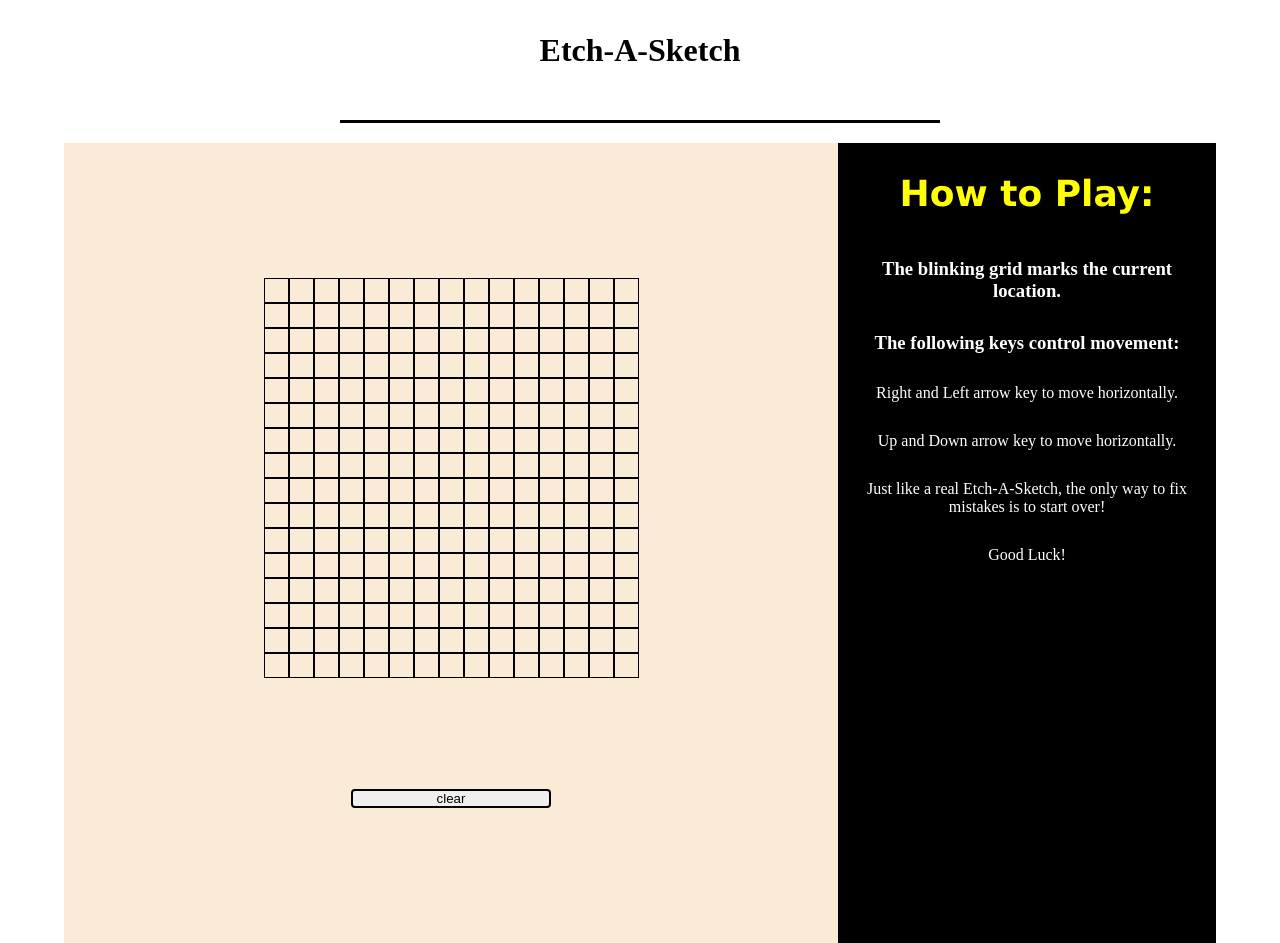
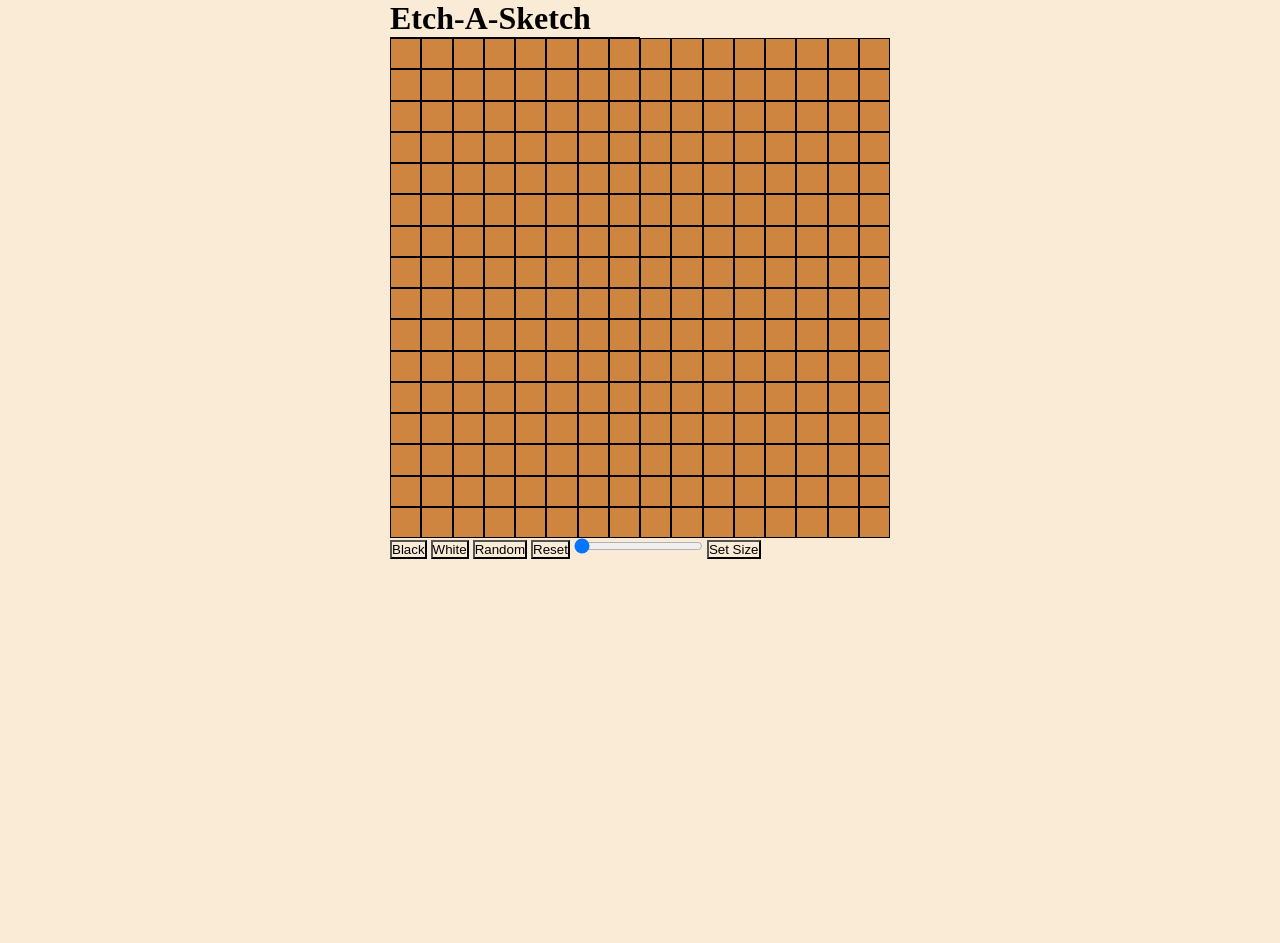
Before and after one commit to matthew-peterson-39/etch-a-sketch, a plain HTML site: page index.html in a window 1280 px wide. After the commit the page ends 800 px from the top, so only its background shows below. Drawn offline with Linux system fonts and the light colour scheme.

Commit message:
Good working grid builder and size changer

```diff
--- a/index.html
+++ b/index.html
@@ -1,39 +1,36 @@
 <!DOCTYPE html>
 <html lang="en">
   <head>
-    <meta charset="UTF-8">
-    <meta http-equiv="X-UA-Compatible" content="IE=edge">
-    <meta name="viewport" content="width=device-width, initial-scale=1.0">
-    <link rel="stylesheet" href="styles.css">
-    <script src="main.js" defer></script>
-    <title>Document</title>
+    <meta charset="UTF-8" />
+    <meta http-equiv="X-UA-Compatible" content="IE=edge" />
+    <meta name="viewport" content="width=device-width, initial-scale=1.0" />
+    <link rel="stylesheet" href="styles.css" />
+    <title>Etch-A-Sketch</title>
   </head>
+
   <body>
-
-    <div class="header">
+    <div class="flex-container">
+      <div class="title"></div>
       <h1>Etch-A-Sketch</h1>
       <div id="line-break"></div>
-    </div>
-
-   <div class="main-content">
-    <div id="draw">
-
-        <div id="grid"></div>
-
-        <button id="clear">clear</button>
-
-    </div>
-
-    <div id="directions">
-        <h1>How to Play:</h1>
-        <h3>The blinking grid marks the current location.</h3>
-        <h3>The following keys control movement: </h3>
-            <p>Right and Left arrow key to move horizontally.</p>
-            <p>Up and Down arrow key to move horizontally.</p>
-            <p>Just like a real Etch-A-Sketch, the only way to fix mistakes is to start over!</p>
-            <p>Good Luck!</p>
+      <div id="content">
+        <div id="grid-container"></div>
+        <div id="buttons">
+          <button>Black</button>
+          <button>White</button>
+          <button>Random</button>
+          <button>Reset</button>
+          <input
+            type="range"
+            min="16"
+            max="100"
+            value="16"
+            onchange="change_size(this.value)"
+          />
+          <button>Set Size</button>
         </div>
       </div>
-
+    </div>
   </body>
+  <script src="main.js"></script>
 </html>
--- a/main.js
+++ b/main.js
@@ -1,86 +1,20 @@
-const grid_div = document.querySelector('#grid');
-const clear_btn = document.querySelector('#clear');
-var position;
-const size = 16;
-var rows = 16;
-var col = 16;
-top_row = [];
-bottom_row = [];
+function draw_grid(size) {
+    let grid_container = document.querySelector('#grid-container');
+    let cells = document.querySelectorAll('#grid-cell');
+    cells.forEach((div) => div.remove());
+    grid_container.style.gridTemplateColumns = `repeat(${size}, 1fr)`;
+    grid_container.style.gridTemplateRows = `repeat(${size}, 1fr)`;
 
-for(let i = 1; i <= rows; i++) {
-    top_row[i-1] = i;
-}
-for(let i = 0; i < rows; i++) {
-    bottom_row[i] = top_row[i] + 240;
-}
-
-//Events
-
-//Sets the initial starting position on the grid when clicked.
-grid_div.addEventListener('click', (grid_clicked) => {
-    position = grid_clicked.target;
-    console.log(position.id);
-    //Call start function passing in the starting location
-    position.style.backgroundColor = 'black';
-    //disable further clicking
-    grid_div.style.pointerEvents = 'none';
-});
-
-//Keyboard direction input
-addEventListener('keypress', (KeyboardEvent) => {
-    if (position === undefined) {
-        alert("Please choose a starting location by clicking one of the cells.");
-        return;
-    };
-    const key = KeyboardEvent.key.toLowerCase();
-    console.log(key);
-    color_next(key, position);
-});
-
-//Resets board and starting position when 'Clear' button is clicked.
-clear_btn.addEventListener('click', () => {
-    const div_to_remove = document.querySelectorAll(".cell");
     for (let i = 0; i < (size * size); i++) {
-        div_to_remove[i].remove();
-    };
-    position = undefined;
-    draw_grid(size);
-    grid_div.style.pointerEvents = 'auto';
-});
-
-//Functions
-// Create 16 x 16 grid to draw on
-function draw_grid(size) {
-    for (let i = 0; i < (size * size); ++i) {
-        const div = document.createElement('div');
-        div.className = "cell";
-        div.id = i.toString();
-        grid_div.appendChild(div);
+        let cell = document.createElement("div");
+        cell.id = 'grid-cell';
+        cell.style.backgroundColor = 'peru';
+        grid_container.insertAdjacentElement('beforeend', cell);
     };
 };
 
-function color_next(key, position) {
-    if (key === 'w') {
-        let next_cell =  document.getElementById(`${+position.id - 16}`);
-        if(next_cell == null) {
-            alert("Cant go that way");
-        }
-        else {
-            next_cell.style.backgroundColor = 'black';
-            return;
-        };
-    };
-    if (key === 'a') {
-        let next_cell =  document.getElementById(`${+position.id - 1}`);
-        if(next_cell == null) {
-            alert("Cant go that way");
-        }
-        else {
-            next_cell.style.backgroundColor = 'black';
-            return;
-        };
-    };
+draw_grid(16);
+
+function change_size(input) {
+    draw_grid(Math.abs(input));
 };
-
-//main area
-draw_grid(16);
--- a/styles.scss
+++ b/styles.scss
@@ -1,108 +1,53 @@
 * {
+    background-color: antiquewhite;
+    padding: 0px;
     margin: 0px;
-    padding: 0px;
     box-sizing: border-box;
 }
 
-.header {
+body {
+    display: flex;
+    flex-direction: column;
+    justify-content: center;
+    align-items: center;
+
+}
+
+header {
+    width: 100%;
+    height: 100px;
     display: flex;
     flex-direction: column;
     justify-content: center;
     align-items: center;
 }
 
-    h1 {
-        height: 100px;
-        width: 100%;
-        display: flex;
-        justify-content: center;
-        align-items: center;
-    }
-
-    #line-break {
-        width: 100vw;
-        height: 3px;
-        display: flex;
-        width: 600px;
-        justify-content: center;
-        background-color: black;
-        align-items: center;
-        margin: 20px;
-    }
-
-.main-content {
-    margin:auto;
-    width: 90vw;
-    height: auto;
-    background-color: antiquewhite;
-    display: flex;
-    justify-content: center;
-    align-items: center;
+#line-break {
+    width: 50%;
+    height: 1px;
+    background-color: black;
 }
 
-#draw {
-    display: flex;
-    flex-direction: column;
-    justify-content: space-around;
-    align-items: center;
-    height: 80vh;
-    width: 80vw;
+:root {
+    --grid-cols: 1;
+    --grid-rows: 1;
 }
 
-    #grid {
-        display: flex;
-        flex-wrap: wrap;
-        justify-content: center;
-        align-items: center;
-        width: auto;
-        height: auto;
-    }
+#grid-container {
+    display: grid;
+    width: 500px;
+    height: 500px;
+    grid-gap: 0;
+    grid-template-rows: repeat(var(--grid-rows), 1fr);
+    grid-template-columns: repeat(var(--grid-cols), 1fr);
+}
 
-    #grid:hover {
-        cursor: cell;
-    }
+#grid-cell {
+    border-width: 1px;
+    border-style: solid;
+    border-color: black;
+}
 
-    #grid>div {
-        border: 1px solid black;
-        height: 1px;
-        width: 1px;
-    }
-
-    #grid>div:nth-child(16n + 1) {
-        width: 100%;
-        border: 0;
-        height: 0;
-    }
-
-    #clear {
-        width: 200px;
-        height: auto;
-        border-style: solid;
-        border-radius: 4px;
-        border-color: black;
-    }
-
-#directions {
-    display: flex;
-    flex-direction: column;
-    align-items: center;
-    width: 500px;
-    height: 800px;
+.black {
     background-color: black;
-    color: white;
-    text-align: center;
-    padding: auto;
 }
-    #directions h1 {
-        font-size: 36px;
-        color: yellow;
-        font-family: 'Lucida Sans', 'Lucida Sans Regular', 'Lucida Grande', 'Lucida Sans Unicode', Geneva, Verdana, sans-serif;
-    }
-
-    #directions p {
-        padding: 15px;
-    }
-
-    #directions h3 {
-        padding: 15px;
-    }
```
Also changed, not shown: styles.css, 1 other file. Lines whose indentation alone changed are shown as unchanged.
